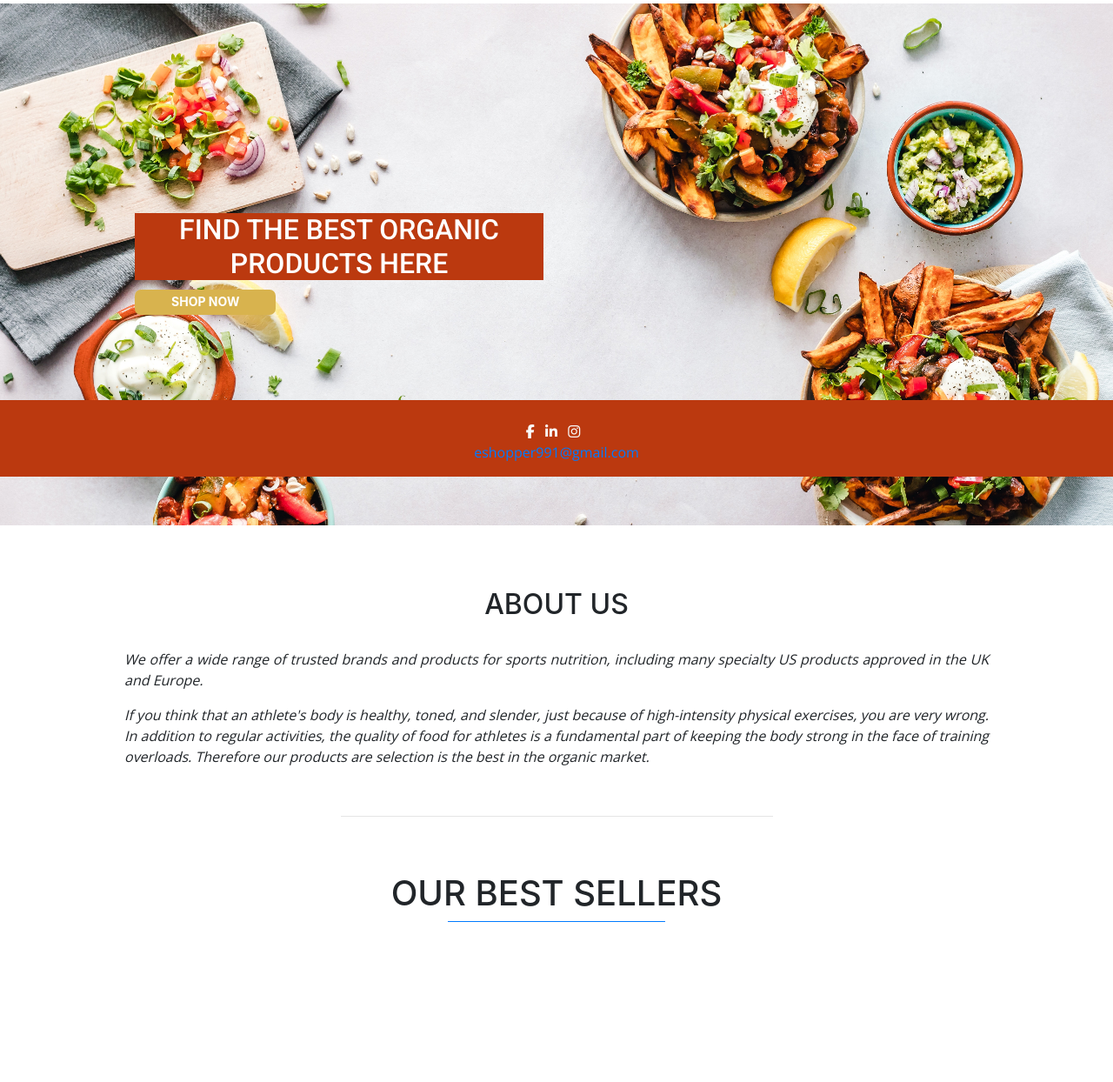
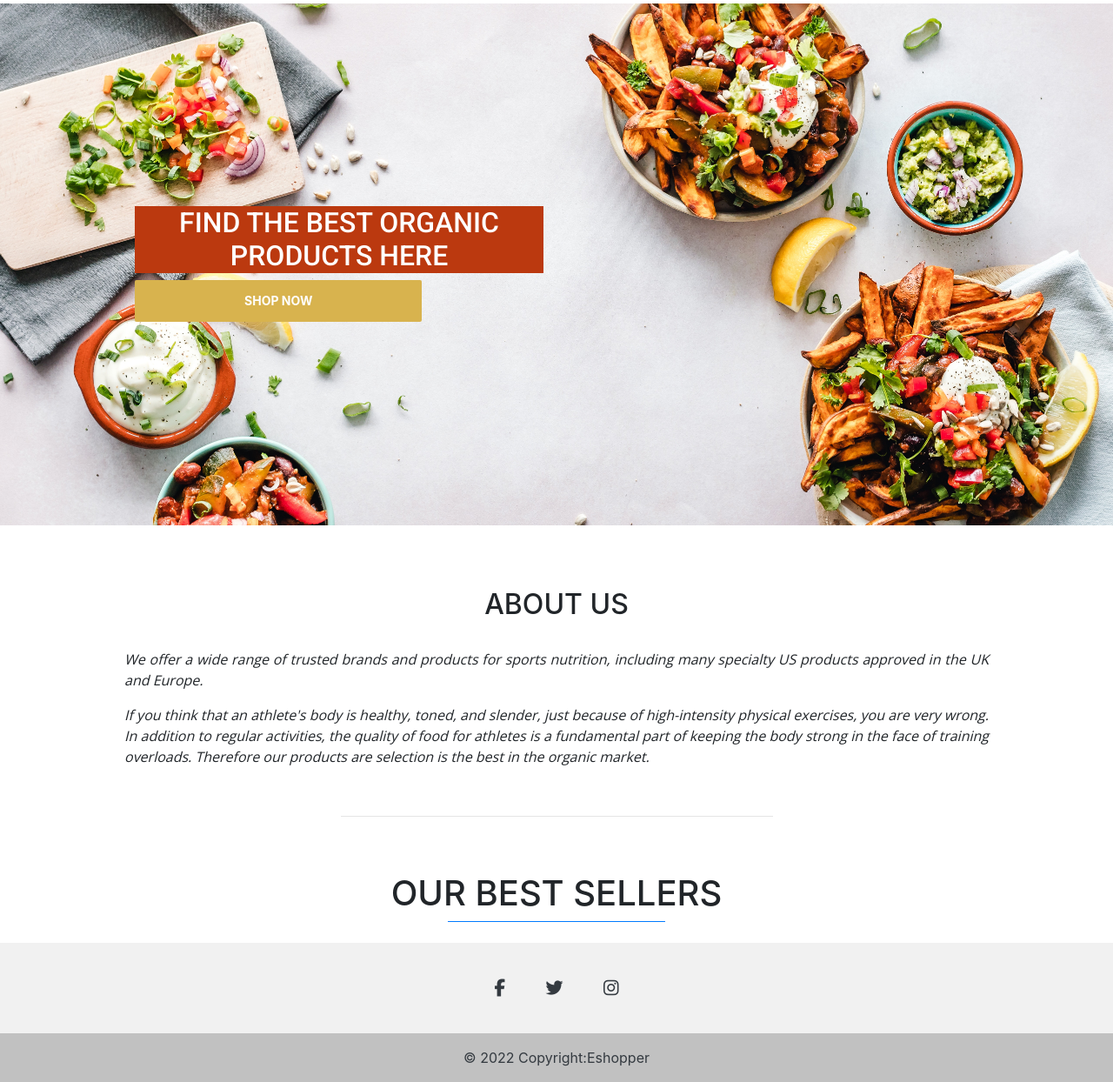
Before and after one commit to Code-Institute-Submissions/artneto-Eshopper_AugResub, a Django app: page / in a window 1280 px wide. Shown: the part 252-1496 px from the top of the page at 87% size. Before the commit the page ends 1312 px from the top, so only its background shows below. Run offline with Django 3.2, Linux system fonts and the light colour scheme; data that the repository does not hold is empty; some libraries are stand-ins or nearby versions.

Commit message:
fix padding for the footer

```diff
--- a/static/css/base.css
+++ b/static/css/base.css
@@ -30,11 +30,12 @@ html {
     display: inline-block;
     font-size: 14px;
     font-weight: 700;
-    padding: 6px 42px;
+    padding: 16px 126px;
     color: #ffffff;
     background: #D8B34E;
     text-transform: uppercase;
-    border-radius: 7px;
+    border-radius: 2px;
+    position: relative;
 }
 
 .btn-shop:hover{
@@ -199,6 +200,14 @@ a.category-badge > span.badge:hover {
 
 .w-25 {
     width: 20% !important;
+}
+
+@media (max-width: 600px) {
+    .btn-shop {
+        padding: 4px 82px;
+    }
+
+
 }
 
 /* Footer */
--- a/templates/base.html
+++ b/templates/base.html
@@ -172,35 +172,42 @@
         $('.toast').toast('show');
     </script>
     {% endblock %}
-    <div class="footer">
-        <div class="social-media text-center">
-            <ul class="list-inline pt-4">
-                <li class="list-inline-item">
-                    <a class="social-links" target="_blank" href="https://www.facebook.com/">
-                        <i class="fa fa-facebook" aria-hidden="true"></i>
-                        <span class="sr-only">Facebook</span>
-                    </a>
-                </li>
-                <li class="list-inline-item">
-                    <a class="social-links" target="_blank" href="https://www.linkedin.com/">
-                        <i class="fa fa-linkedin" aria-hidden="true"></i>
-                        <span class="sr-only">LinkedIn</span>
-                    </a>
-                </li>
-                <li class="list-inline-item">
-                    <a class="social-links" target="_blank" href="https://www.instagram.com/">
-                        <i class="fa fa-instagram" aria-hidden="true"></i>
-                        <span class="sr-only">Instagram</span>
-                    </a>
-                </li>
-                <li class="list-item">
-                    <a class="support-txt" href="mailto:eshopper991@gmail.com">
-                        <span>eshopper991@gmail.com</span>
-                    </a>
-                </li>
-            </ul>
+    <footer class="text-center text-white" style="background-color: #f1f1f1;">
+        <!-- Grid container -->
+        <div class="container pt-4">
+          <!-- Section: Social media -->
+          <section class="mb-4">
+            <!-- Facebook -->
+            <a class="btn btn-link btn-floating btn-lg text-dark m-1" href="#!"
+               role="button" data-mdb-ripple-color="dark">
+               <i class="fab fa-facebook-f"></i>
+            </a>
+
+            <!-- Twitter -->
+            <a class="btn btn-link btn-floating btn-lg text-dark m-1" href="#!"
+               role="button" data-mdb-ripple-color="dark">
+               <i class="fab fa-twitter"></i>
+            </a>
+
+            <!-- Instagram -->
+            <a class="btn btn-link btn-floating btn-lg text-dark m-1"
+               href="#!" role="button"data-mdb-ripple-color="dark">
+               <i class="fab fa-instagram"></i>
+            </a>
+
+
+          </section>
+          <!-- Section: Social media -->
         </div>
-    </div>
+        <!-- Grid container -->
+
+        <!-- Copyright -->
+        <div class="text-center text-dark p-3" style="background-color: rgba(0, 0, 0, 0.2);">
+          © 2022 Copyright:Eshopper
+        </div>
+        <!-- Copyright -->
+      </footer>
+
 
 </body>
 
```
